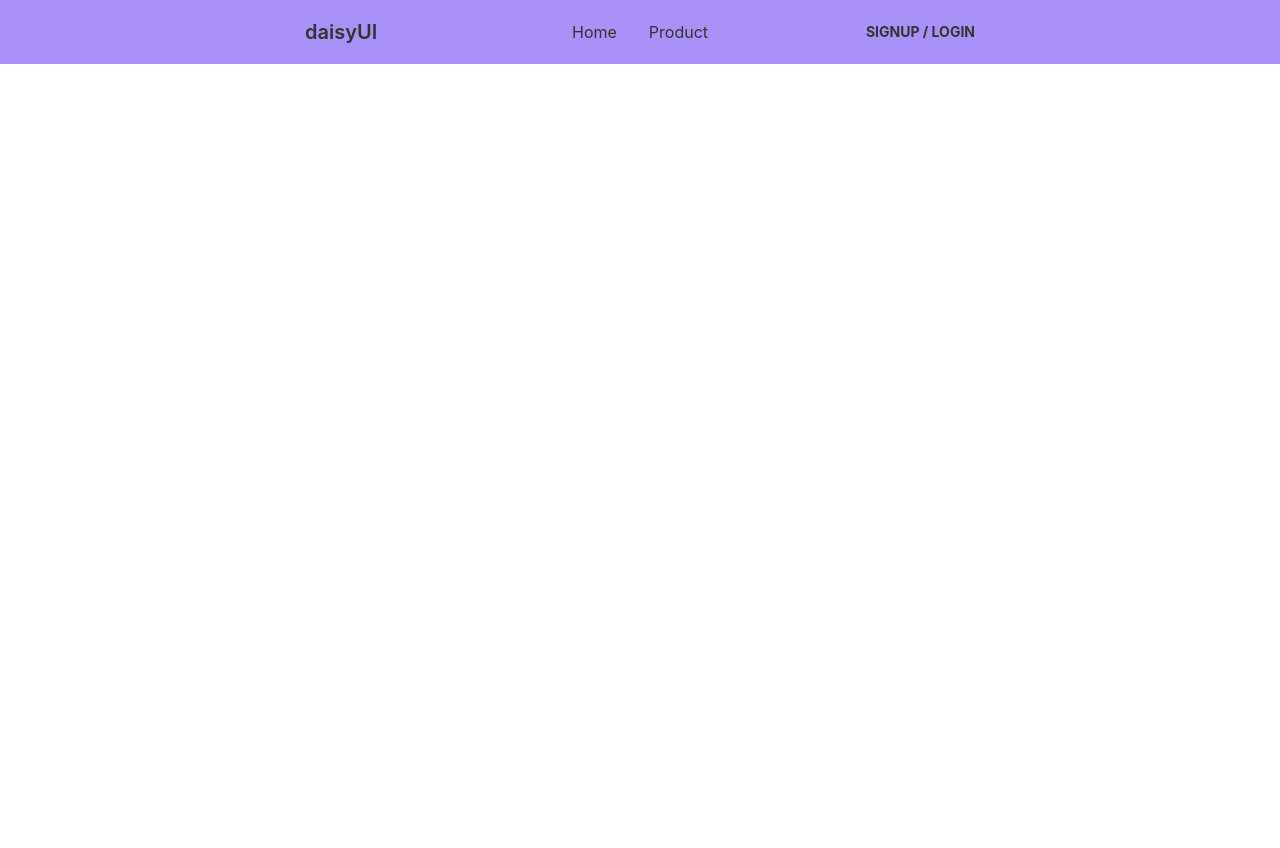
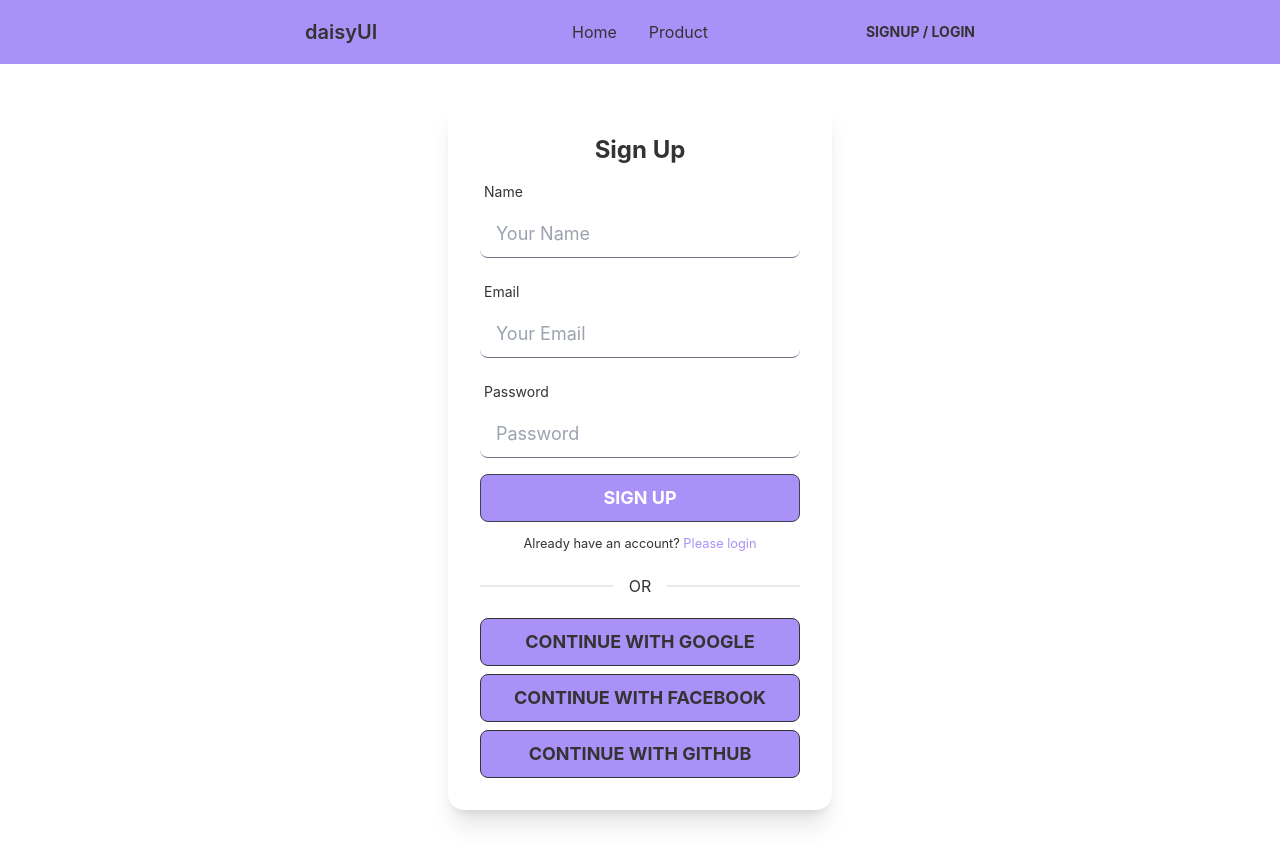
Before and after one commit to rakibul-wdp/inventory-management-client, a React (Create React App) app: page /signup in a window 1280 px wide. Before the commit the page ends 800 px from the top, so only its background shows below. Built offline with nearby package versions, Linux system fonts and the light colour scheme; no server answers.

Commit message:
add signup page

```diff
--- a/src/App.js
+++ b/src/App.js
@@ -2,6 +2,7 @@
 import Navbar from './Pages/Shared/Navbar/Navbar';
 import { Routes, Route } from 'react-router-dom';
 import Login from './Pages/Login/Login/Login';
+import SignUp from './Pages/Login/SignUp/SignUp';
 
 function App() {
   return (
@@ -10,6 +11,7 @@
       <Routes>
         <Route path='/' element={<Home />} />
         <Route path='login' element={<Login />} />
+        <Route path='signup' element={<SignUp />} />
       </Routes>
     </div>
   );
--- /dev/null
+++ b/src/Pages/Login/SignUp/SignUp.js
@@ -0,0 +1,173 @@
+import React, { useEffect } from 'react';
+import {
+  useCreateUserWithEmailAndPassword,
+  useSendEmailVerification,
+  useSignInWithFacebook,
+  useSignInWithGithub,
+  useSignInWithGoogle,
+  useUpdateProfile,
+} from 'react-firebase-hooks/auth';
+import { useForm } from 'react-hook-form';
+import { Link, useNavigate } from 'react-router-dom';
+import auth from '../../../firebase.init';
+// import useToken from '../../hooks/useToken';
+// import Loading from '../Shared/Loading';
+
+const SignUp = () => {
+  const [createUserWithEmailAndPassword, createUser, createLoading, createError] =
+    useCreateUserWithEmailAndPassword(auth);
+  const [signInWithGoogle, googleUser, googleLoading, googleError] = useSignInWithGoogle(auth);
+  const [signInWithFacebook, facebookUser, facebookLoading, facebookError] = useSignInWithFacebook(auth);
+  const [signInWithGithub, githubUser, githubLoading, githubError] = useSignInWithGithub(auth);
+  const [sendEmailVerification, verifySending, verifyError] = useSendEmailVerification(auth);
+  const {
+    register,
+    formState: { errors },
+    handleSubmit,
+  } = useForm();
+  const [updateProfile, updating, updateError] = useUpdateProfile(auth);
+
+  // const [token] = useToken(googleUser || facebookUser || githubUser || createUser);
+  const navigate = useNavigate();
+  let signInError;
+  if (googleError || createError || updateError || facebookError || githubError || verifyError) {
+    signInError = (
+      <p className='mb-3 text-red-500'>
+        {googleError?.message ||
+          createError?.message ||
+          updateError?.message ||
+          facebookError?.message ||
+          githubError?.message ||
+          verifyError?.message}
+      </p>
+    );
+  }
+  // useEffect(() => {
+  //   if (token) {
+  //     navigate('/');
+  //   }
+  // }, [navigate, token]);
+  if (googleLoading || createLoading || updating || facebookLoading || githubLoading || verifySending) {
+    // return <Loading />;
+  }
+  const onSubmit = async (data) => {
+    await createUserWithEmailAndPassword(data.email, data.password);
+    await updateProfile({ displayName: data.name });
+    await sendEmailVerification();
+    console.log('update done', data);
+  };
+  return (
+    <div className='flex justify-center items-center h-[70vh] my-28'>
+      <div className='card w-96 bg-base-100 shadow-xl'>
+        <div className='card-body'>
+          <h2 className='text-center text-2xl font-bold'>Sign Up</h2>
+          <form onSubmit={handleSubmit(onSubmit)}>
+            <div className='form-control w-full max-w-xs'>
+              <label className='label'>
+                <span className='label-text'>Name</span>
+              </label>
+              <input
+                type='text'
+                placeholder='Your Name'
+                className='input input-ghost w-full max-w-xs text-lg border-b-1 border-t-0 border-x-0 border-gray-500'
+                {...register('name', {
+                  required: {
+                    value: true,
+                    message: 'Name is Required',
+                  },
+                })}
+              />
+              <label className='label'>
+                {errors.name?.type === 'required' && (
+                  <span className='label-text-alt text-red-500'>{errors.name.message}</span>
+                )}
+              </label>
+            </div>
+            <div className='form-control w-full max-w-xs'>
+              <label className='label'>
+                <span className='label-text'>Email</span>
+              </label>
+              <input
+                type='email'
+                placeholder='Your Email'
+                className='input input-ghost w-full max-w-xs text-lg border-b-1 border-t-0 border-x-0 border-gray-500'
+                {...register('email', {
+                  required: {
+                    value: true,
+                    message: 'Email is Required',
+                  },
+                  pattern: {
+                    value: /[a-z0-9]+@[a-z]+\.[a-z]{2,3}/,
+                    message: 'Provide a valid Email',
+                  },
+                })}
+              />
+              <label className='label'>
+                {errors.email?.type === 'required' && (
+                  <span className='label-text-alt text-red-500'>{errors.email.message}</span>
+                )}
+                {errors.email?.type === 'pattern' && (
+                  <span className='label-text-alt text-red-500'>{errors.email.message}</span>
+                )}
+              </label>
+            </div>
+            <div className='form-control w-full max-w-xs'>
+              <label className='label'>
+                <span className='label-text'>Password</span>
+              </label>
+              <input
+                type='password'
+                placeholder='Password'
+                className='input input-ghost w-full max-w-xs text-lg border-b-1 border-t-0 border-x-0 border-gray-500'
+                {...register('password', {
+                  required: {
+                    value: true,
+                    message: 'Password is Required',
+                  },
+                  minLength: {
+                    value: 6,
+                    message: 'Must be 6 characters or longer',
+                  },
+                })}
+              />
+              <label className='label'>
+                {errors.password?.type === 'required' && (
+                  <span className='label-text-alt text-red-500'>{errors.password.message}</span>
+                )}
+                {errors.password?.type === 'minLength' && (
+                  <span className='label-text-alt text-red-500'>{errors.password.message}</span>
+                )}
+              </label>
+            </div>
+            {signInError}
+            <input
+              className='w-full max-w-xs btn text-lg uppercase text-white font-bold bg-primary'
+              type='submit'
+              value='Sign Up'
+            />
+          </form>
+          <p className='text-center'>
+            <small>
+              Already have an account?{' '}
+              <Link className='text-primary' to='/login'>
+                Please login
+              </Link>
+            </small>
+          </p>
+          <div className='divider'>OR</div>
+          <button onClick={() => signInWithGoogle()} className='btn btn-outline text-lg bg-primary font-bold'>
+            Continue with Google
+          </button>
+          <button onClick={() => signInWithFacebook()} className='btn btn-outline text-lg bg-primary font-bold'>
+            Continue with Facebook
+          </button>
+          <button onClick={() => signInWithGithub()} className='btn btn-outline text-lg bg-primary font-bold'>
+            Continue with Github
+          </button>
+        </div>
+      </div>
+    </div>
+  );
+};
+
+export default SignUp;
```
Also changed, not shown: src/Pages/Login/SignUp/SignUp.css (added).
